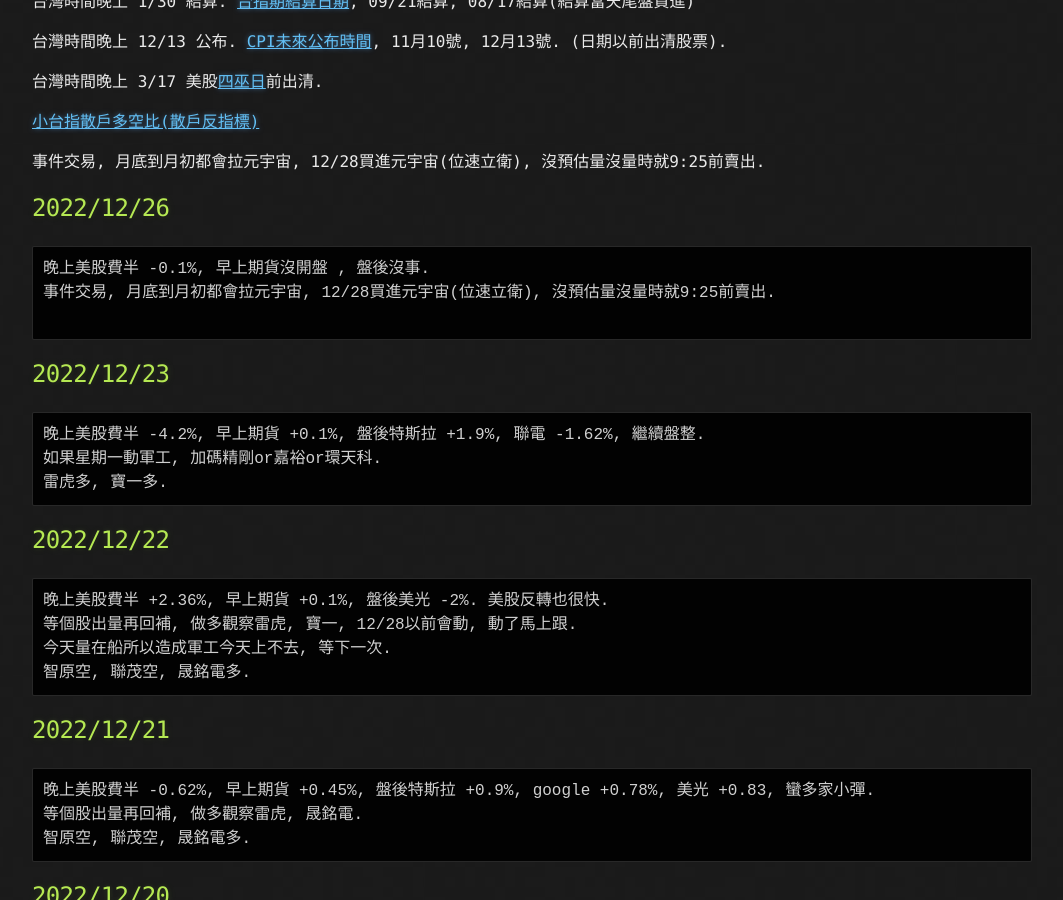
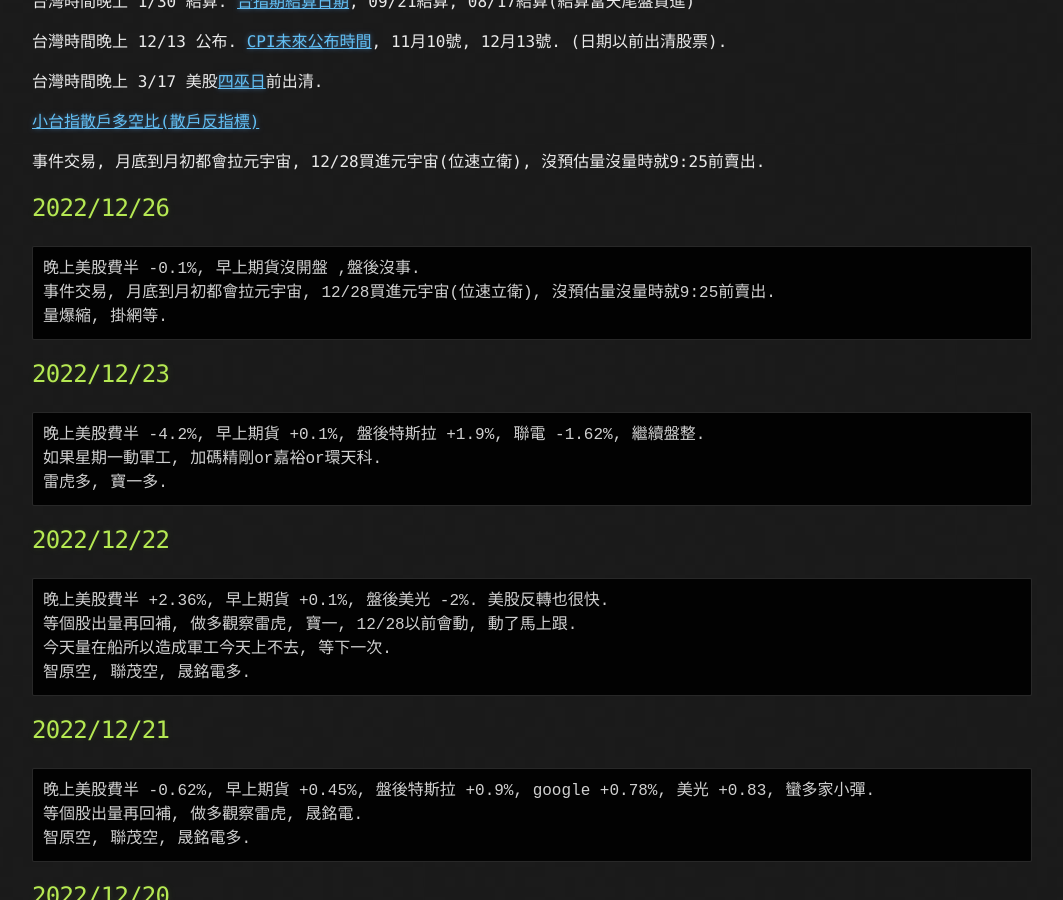
Before and after one commit to lepg5487/Stock_God, a Jekyll site: the page built from index.md, in a window 1280 px wide and 900 px high, scrolled down 388 px. Shown: the whole window, without its empty margins (108-1171 px from the left). Built offline with Jekyll 4.4.1, drawn with Linux system fonts in a browser that asks for light colours; our own code applies the rules of GitHub Pages for plain Markdown files.

Commit message:
Update index.md

````diff
--- a/index.md
+++ b/index.md
@@ -20,9 +20,9 @@ layout: testlayouts
 
 ## 2022/12/26
 ```
-晚上美股費半 -0.1%, 早上期貨沒開盤 , 盤後沒事.
+晚上美股費半 -0.1%, 早上期貨沒開盤 ,盤後沒事.
 事件交易, 月底到月初都會拉元宇宙, 12/28買進元宇宙(位速立衛), 沒預估量沒量時就9:25前賣出.
-
+量爆縮, 掛網等.
 ```
 
 ## 2022/12/23
````
